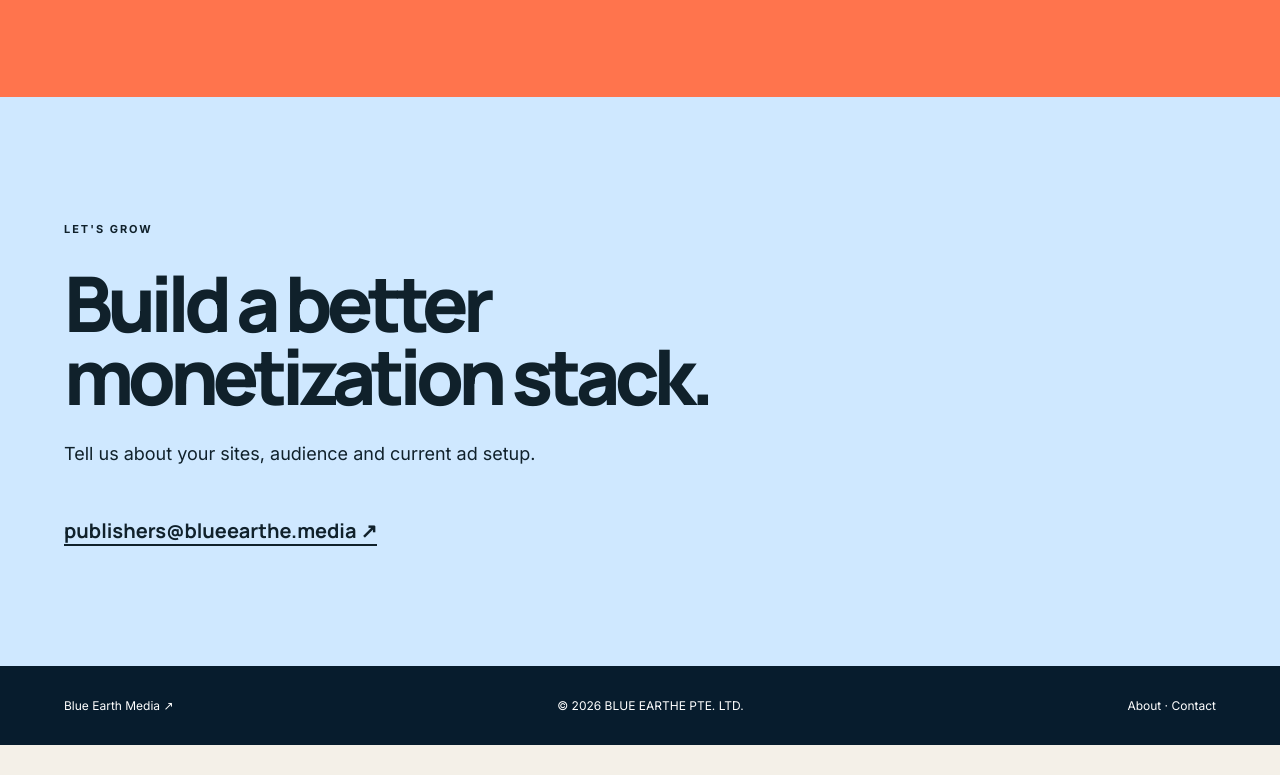
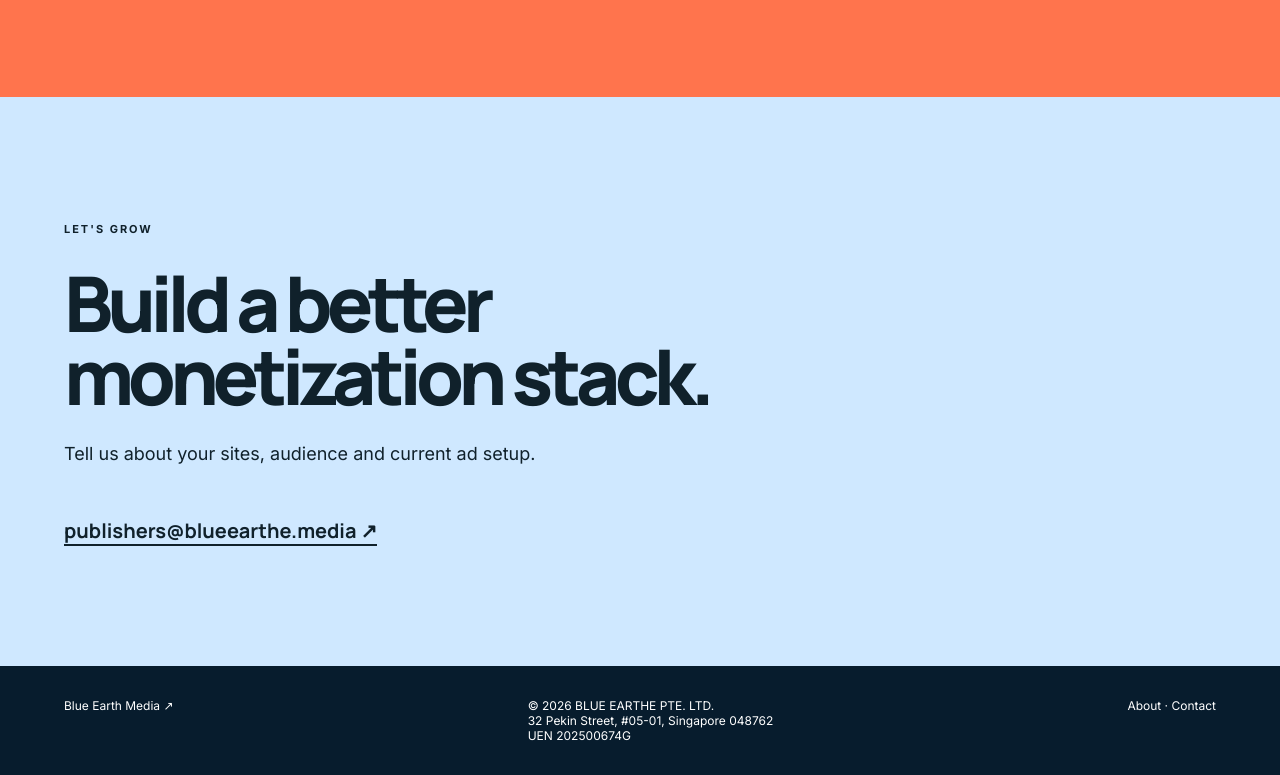
Before and after one commit to adeshsarwan/blueearthemedia, a website: page publishing/index.html in a window 1280 px wide. Shown: the part 3817-4592 px from the top of the page. Before the commit the page ends 4562 px from the top, so only its background shows below. Drawn offline with Linux system fonts and the light colour scheme.

Commit message:
Add registered office to footer

```diff
--- a/publishing/index.html
+++ b/publishing/index.html
@@ -25,5 +25,5 @@
 
 <section id="contact" class="contact"><span>LET'S GROW</span><h2>Build a better<br>monetization stack.</h2><p>Tell us about your sites, audience and current ad setup.</p><a href="mailto:publishers@blueearthe.media">publishers@blueearthe.media ↗</a></section>
 </main>
-<footer><a href="https://blueearthe.media">Blue Earth Media ↗</a><span>© 2026 BLUE EARTHE PTE. LTD.</span><span><a href="/about.html">About</a> · <a href="/contact.html">Contact</a></span></footer>
+<footer><a href="https://blueearthe.media">Blue Earth Media ↗</a><span>© 2026 BLUE EARTHE PTE. LTD.<br>32 Pekin Street, #05-01, Singapore 048762<br>UEN 202500674G</span><span><a href="/about.html">About</a> · <a href="/contact.html">Contact</a></span></footer>
 </body></html>
```
